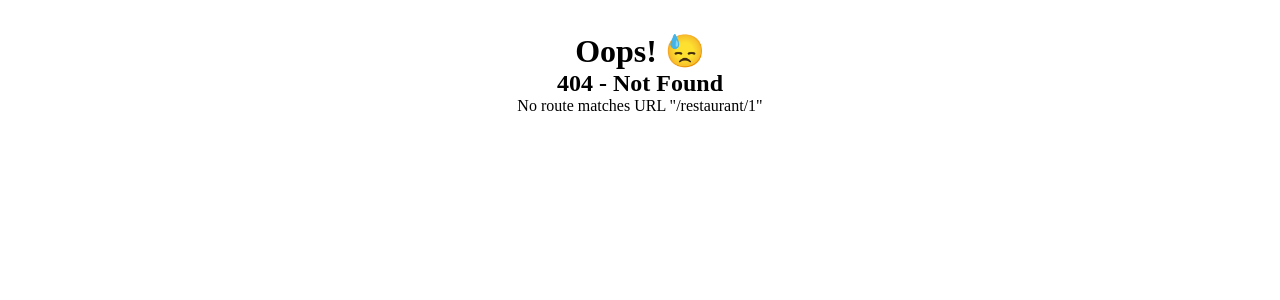
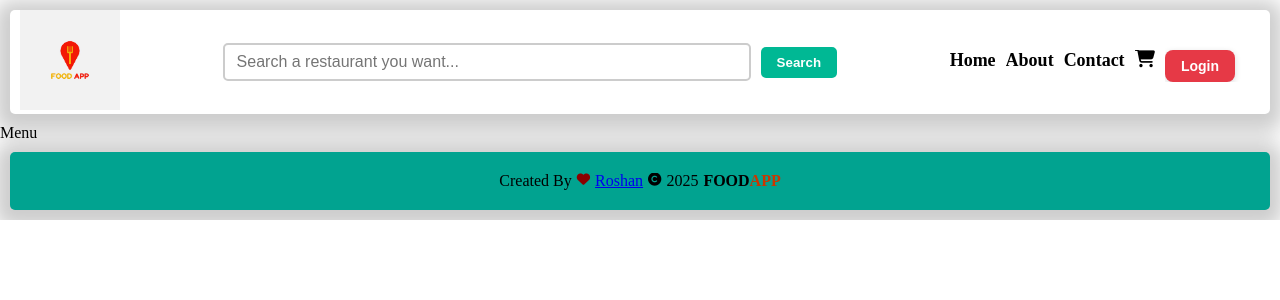
Before and after one commit to roshan194/Food_App, a React (Create React App) app: page /restaurant/1 in a window 1280 px wide. Before the commit this address had no page. Shown: the top 300 px of the page. Built offline with nearby package versions, Linux system fonts and the light colour scheme; no server answers.

Commit message:
add context_api

```diff
--- a/src/App.js
+++ b/src/App.js
@@ -1,56 +1,13 @@
-import React, { useState, useEffect } from "react";
+import React, { useContext } from "react";
+import { Outlet } from "react-router-dom";
 import Header from "./components/Header";
-import Body from "./components/Body";
 import Footer from "./components/Footer";
+import { RestaurantContext } from "./components/RestaurantContext";
 import "./App.css";
 
 const AppLayout = () => {
-  const [searchText, setSearchText] = useState("");
-  const [allRestaurants, setAllRestaurants] = useState([]);
-  const [filteredRestaurants, setFilteredRestaurants] = useState([]);
-  const [errorMessage, setErrorMessage] = useState("");
-
-  useEffect(() => {
-    getRestaurants();
-  }, []);
-
-  async function getRestaurants() {
-    const data = await fetch(
-      "https://www.swiggy.com/dapi/restaurants/list/v5?lat=12.9352403&lng=77.624532&is-seo-homepage-enabled=true&page_type=DESKTOP_WEB_LISTING"
-    );
-    const json = await data.json();
-    const resData =
-      json?.data?.cards[1]?.card?.card?.gridElements?.infoWithStyle?.restaurants;
-
-    setAllRestaurants(resData);
-    setFilteredRestaurants(resData); // initialize both with full data
-  }
-
-  // filterData helper
-  function filterData(searchText, restaurants) {
-    return restaurants.filter((restaurant) =>
-      restaurant?.info?.name.toLowerCase().includes(searchText.toLowerCase())
-    );
-  }
-
-  // searchData logic
-  const searchData = () => {
-    if (searchText !== "") {
-      const filteredData = filterData(searchText, allRestaurants);
-      setFilteredRestaurants(filteredData);
-      if (filteredData.length === 0) {
-        setErrorMessage("No matching restaurants found.");
-      } else {
-        setErrorMessage("");
-      }
-    } else {
-      setFilteredRestaurants(allRestaurants);
-      setErrorMessage("");
-    }
-  };
-
-  // don't render cards if data is not yet available
-  if (!allRestaurants) return null;
+  const { searchText, setSearchText, searchData, errorMessage } =
+    useContext(RestaurantContext);
 
   return (
     <>
@@ -59,8 +16,10 @@ const AppLayout = () => {
         setSearchText={setSearchText}
         onSearch={searchData}
       />
-      {errorMessage && <p style={{ color: "red", textAlign: "center" }}>{errorMessage}</p>}
-      <Body restaurants={filteredRestaurants} />
+      {errorMessage && (
+        <p style={{ color: "red", textAlign: "center" }}>{errorMessage}</p>
+      )}
+      <Outlet />
       <Footer />
     </>
   );
--- /dev/null
+++ b/src/Login.js
@@ -0,0 +1,7 @@
+const Login = () => {
+    return (
+        <div>Login</div>
+    )
+}
+
+export default Login;
--- a/src/components/Body.js
+++ b/src/components/Body.js
@@ -1,15 +1,18 @@
-
-import RestaurantCard  from "./RestaurantCard"
+import { useContext } from "react";
+import { RestaurantContext } from "./RestaurantContext";
+import RestaurantCard from "./RestaurantCard";
 import ShimmerCard from "./ShimmerCard";
 
-const Body = ({ restaurants }) => {
-  const isLoading = !restaurants || restaurants.length === 0;
+const Body = () => {
+  const { filteredRestaurants } = useContext(RestaurantContext); // ✅ Called at top level
+
+  const isLoading = !filteredRestaurants || filteredRestaurants.length === 0;
 
   return (
     <div className="restaurant-list">
       {isLoading
         ? Array(10).fill(0).map((_, index) => <ShimmerCard key={index} />)
-        : restaurants.map((restaurant) => (
+        : filteredRestaurants.map((restaurant) => (
             <RestaurantCard
               key={restaurant.info.id}
               {...restaurant.info}
--- /dev/null
+++ b/src/components/Contact.js
@@ -0,0 +1,7 @@
+const Contact = () => {
+    return (
+        <div>Contact us</div>
+    )
+}
+
+export default Contact;
--- /dev/null
+++ b/src/components/RestaurantContext.js
@@ -0,0 +1,64 @@
+// src/context/RestaurantContext.js
+import { createContext, useState, useEffect } from "react";
+
+export const RestaurantContext = createContext();
+
+export const RestaurantProvider = ({ children }) => {
+  const [searchText, setSearchText] = useState("");
+  const [allRestaurants, setAllRestaurants] = useState([]);
+  const [filteredRestaurants, setFilteredRestaurants] = useState([]);
+  const [errorMessage, setErrorMessage] = useState("");
+
+  useEffect(() => {
+    getRestaurants();
+  }, []);
+
+  const getRestaurants = async () => {
+    const data = await fetch(
+      "https://www.swiggy.com/dapi/restaurants/list/v5?lat=12.9352403&lng=77.624532&is-seo-homepage-enabled=true&page_type=DESKTOP_WEB_LISTING"
+    );
+    const json = await data.json();
+    const resData =
+      json?.data?.cards[1]?.card?.card?.gridElements?.infoWithStyle?.restaurants;
+
+    setAllRestaurants(resData);
+    setFilteredRestaurants(resData);
+  };
+
+  const filterData = (searchText, restaurants) => {
+    return restaurants.filter((restaurant) =>
+      restaurant?.info?.name.toLowerCase().includes(searchText.toLowerCase())
+    );
+  };
+
+  const searchData = () => {
+    if (searchText !== "") {
+      const filteredData = filterData(searchText, allRestaurants);
+      setFilteredRestaurants(filteredData);
+      if (filteredData.length === 0) {
+        setErrorMessage("No matching restaurants found.");
+      } else {
+        setErrorMessage("");
+      }
+    } else {
+      setFilteredRestaurants(allRestaurants);
+      setErrorMessage("");
+    }
+  };
+
+  return (
+    <RestaurantContext.Provider
+      value={{
+        searchText,
+        setSearchText,
+        allRestaurants,
+        filteredRestaurants,
+        setFilteredRestaurants,
+        errorMessage,
+        searchData,
+      }}
+    >
+      {children}
+    </RestaurantContext.Provider>
+  );
+};
--- /dev/null
+++ b/src/components/RestaurantMenu.js
@@ -0,0 +1,7 @@
+const RestaurantMenu = () => {
+    return (
+        <div>Menu</div>
+    )
+}
+
+export default RestaurantMenu;
--- a/src/index.js
+++ b/src/index.js
@@ -1,21 +1,48 @@
 import React from "react";
 import ReactDOM from "react-dom/client";
 import { RouterProvider, createBrowserRouter } from "react-router-dom";
-import AppLayout from "./App"; // Assuming your main component is AppLayout
+import { RestaurantProvider } from "./components/RestaurantContext";
+import AppLayout from "./App";
 import About from "./components/About";
+import Contact from "./components/Contact";
 import Error from "./components/Error";
+import Body from "./components/Body";
+import RestaurantMenu from "./components/RestaurantMenu";
+import Login from "./Login";
 
 const appRouter = createBrowserRouter([
   {
     path: "/",
     element: <AppLayout />,
-      errorElement: <Error />
+    errorElement: <Error />,
+    children: [
+      {
+        path: "/",
+        element: <Body />,
       },
       {
         path: "/about",
-      element: <About />, // ⬅️ add route and component
-    }
+        element: <About />,
+      },
+      {
+        path: "/contact",
+        element: <Contact />,
+      },
+      {
+        path: "/restaurant/:resId",
+        element: <RestaurantMenu />,
+      },
+    ],
+  },
+  {
+    path: "/login",
+    element: <Login />,
+  },
 ]);
 
 const root = ReactDOM.createRoot(document.getElementById("root"));
-root.render(<RouterProvider router={appRouter} />);
+root.render(
+  <RestaurantProvider>
+    <RouterProvider router={appRouter} />
+  </RestaurantProvider>
+);
```
Lines whose indentation alone changed are shown as unchanged.
